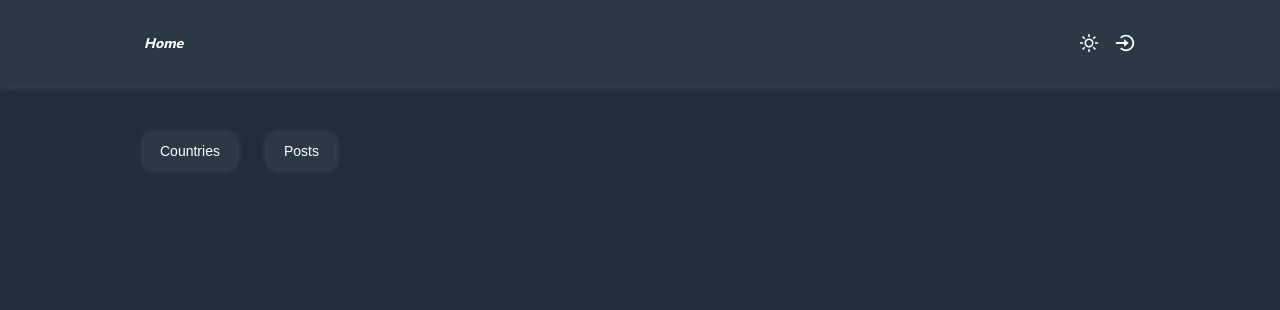
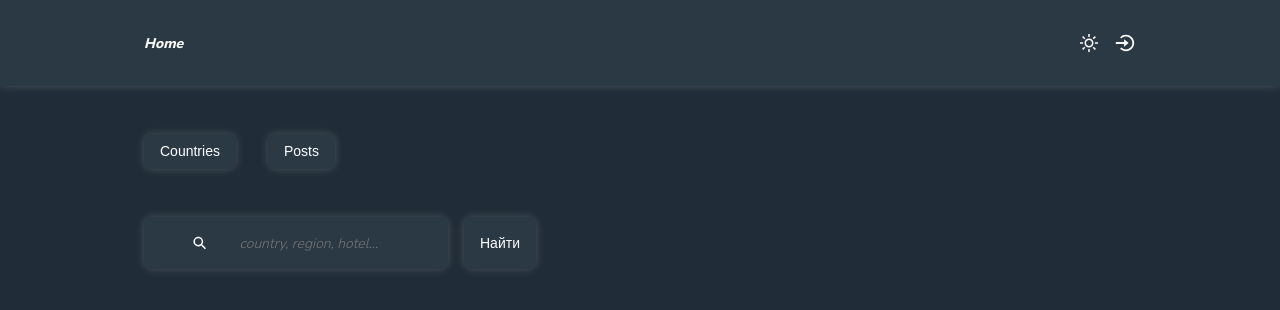
Before and after one commit to kir564/travel-blog, a React (Create React App) app: page / in a window 1280 px wide. Shown: the top 310 px of the page. Built offline with nearby package versions, Linux system fonts and the light colour scheme.

Commit message:
corrections, additions, start hotel-page

```diff
--- a/src/App.js
+++ b/src/App.js
@@ -9,6 +9,7 @@ import {
   DetailCountryPage,
   HomePage,
   RegisterPage,
+  HotelPage,
 } from './pages';
 
 export const App = () => {
@@ -25,6 +26,7 @@ export const App = () => {
       <Main>
         <Routes>
           <Route path={PATH.HOME} element={<HomePage />} />
+          <Route path={PATH.HOTEL} element={<HotelPage />} />
           <Route path={PATH.AUTH} element={<AuthPage />} />
           <Route path={PATH.REGISTER} element={<RegisterPage />} />
           <Route path={PATH.COUNTRIES} element={<CountriesPage />} />
--- a/src/components/buttons-block/buttons-block.js
+++ b/src/components/buttons-block/buttons-block.js
@@ -2,8 +2,8 @@ import styled from 'styled-components';
 import { IoArrowBack } from 'react-icons/io5';
 import { BiLock } from 'react-icons/bi';
 import { Button } from '../../components';
-import { DEVICE } from '../../constants';
-import { useNavigate } from 'react-router-dom';
+import { DEVICE, PATH } from '../../constants';
+import { useNavigate, useMatch } from 'react-router-dom';
 
 const Wrapper = styled.div`
   display: flex;
@@ -25,12 +25,19 @@ const ButtonTitle = styled.span`
 
 export const ButtonsBlock = () => {
   const navigate = useNavigate();
+  const isCountriesPage = !!useMatch(PATH.COUNTRIES);
+
   return (
     <Wrapper>
       <Button onClick={() => navigate(-1)}>
         <IoArrowBack />
         <ButtonTitle>Back</ButtonTitle>
       </Button>
+      {!isCountriesPage && (
+        <Button margin="0 0 0 2rem" onClick={() => navigate(PATH.COUNTRIES)}>
+          Countries
+        </Button>
+      )}
       <Button margin="0 2rem">Posts</Button>
       <Button>All Posts</Button>
       <Button margin="0 0 0 2rem">
--- a/src/components/index.js
+++ b/src/components/index.js
@@ -8,3 +8,4 @@ export * from './control-panel/control-panel';
 export * from './header/header';
 export * from './main/main';
 export * from './search/search';
+export * from './search-hotel/search-hotel';
--- /dev/null
+++ b/src/components/search-hotel/search-hotel.js
@@ -0,0 +1,47 @@
+import { Button } from '../button/button';
+import { Input } from '../input/input';
+import { IoSearchSharp } from 'react-icons/io5';
+import { useState } from 'react';
+import styled from 'styled-components';
+import { Link } from 'react-router-dom';
+
+const Wrapper = styled.div``;
+
+const InnerSearch = styled.form`
+  display: flex;
+  gap: 1rem;
+`;
+
+const HotelList = styled.div``;
+
+export const SearchHotel = () => {
+  const [hotels, setHotels] = useState([]);
+
+  const onSubmit = (event) => {
+    event.preventDefault();
+    setHotels(['Hotel-1', 'Hotel-2', 'Hotel-3']);
+  };
+
+  return (
+    <Wrapper>
+      <InnerSearch onSubmit={onSubmit}>
+        <Input
+          type="search"
+          name="search"
+          title={<IoSearchSharp size="20" />}
+          margin="0 0 0 2rem"
+          placeholder="country, region, hotel..."
+          width="100%"
+        />
+        <Button>Найти</Button>
+      </InnerSearch>
+      <HotelList>
+        {hotels.map((h) => (
+          <p key={h}>
+            <Link to={`/hotel/${h}`}>{h}</Link>
+          </p>
+        ))}
+      </HotelList>
+    </Wrapper>
+  );
+};
--- a/src/constants/path.js
+++ b/src/constants/path.js
@@ -8,4 +8,5 @@ export const PATH = {
   COUNTRY: `/country/:${PATH_PARAMS.NAME}`,
   COUNTRIES: '/countries',
   REGISTER: '/register',
+  HOTEL: `/hotel/:${PATH_PARAMS.NAME}`,
 };
--- a/src/pages/countries-page/countries-page.js
+++ b/src/pages/countries-page/countries-page.js
@@ -25,8 +25,6 @@ const CountriesList = styled.div`
 export const CountriesPage = () => {
   const [countries, setCountries] = useState([]);
   const [search, setSearch] = useState('');
-
-  // const countryNames = countries.map(({ name }) => name);
 
   const filteredCountries = countries.filter(({ name }) =>
     name.toLocaleLowerCase().startsWith(search.toLocaleLowerCase()),
--- a/src/pages/home-page/home-page.js
+++ b/src/pages/home-page/home-page.js
@@ -1,4 +1,4 @@
-import { ControlPanel, Button } from '../../components';
+import { ControlPanel, Button, SearchHotel } from '../../components';
 import { Link } from 'react-router-dom';
 import { PATH } from '../../constants';
 
@@ -20,6 +20,9 @@ export const HomePage = () => {
           </Button>
           <Button margin="0 2rem">Posts</Button>
         </Buttons>
+        <ControlPanel>
+          <SearchHotel />
+        </ControlPanel>
       </ControlPanel>
     </Wrapper>
   );
--- /dev/null
+++ b/src/pages/hotel-page/hotel-page.js
@@ -0,0 +1,18 @@
+import styled from 'styled-components';
+import { ButtonsBlock, ControlPanel } from '../../components';
+import { useParams } from 'react-router-dom';
+
+const Wrapper = styled.div``;
+
+export const HotelPage = () => {
+  const { name } = useParams();
+
+  return (
+    <Wrapper>
+      <ControlPanel>
+        <ButtonsBlock />
+      </ControlPanel>
+      <ControlPanel>{name}</ControlPanel>
+    </Wrapper>
+  );
+};
--- a/src/pages/index.js
+++ b/src/pages/index.js
@@ -3,3 +3,4 @@ export * from './countries-page/countries-page';
 export * from './detail-country-page/detail-country-page';
 export * from './register-page/register-page';
 export * from './home-page/home-page';
+export * from './hotel-page/hotel-page';
```
Also changed, not shown: src/components/button/button.js (+12 -0 lines).
